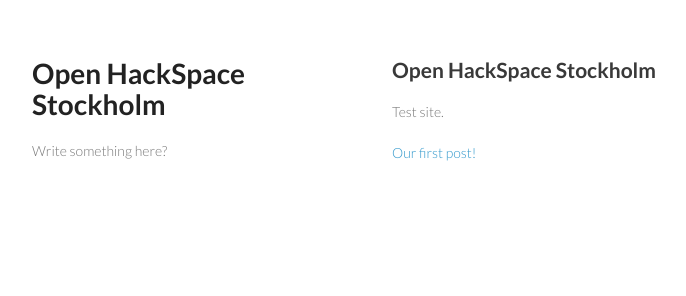
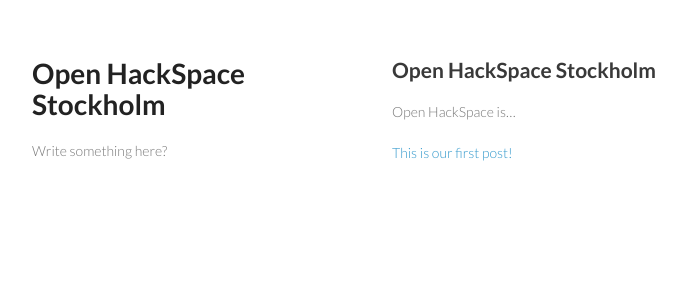
Before and after one commit to openhackspace/openhackspace.github.com, a Jekyll site: the page built from index.md, in a window 1280 px wide. Shown: the top 296 px of the page, without its empty margins (178-864 px from the left). Built offline with Jekyll 4.4.1, drawn with Linux system fonts in a browser that asks for light colours.

Commit message:
- Fixed layout etc

```diff
--- a/index.html
+++ b/_layouts/mainpage.html
@@ -14,9 +14,7 @@
         <!-- <p class="view"><a href="https://github.com/openhackspace">View My GitHub Profile</a></p> -->
       </header>
       <section>
-        <h2>Open HackSpace Stockholm</h2>
-        <p>Test site.</p>
-        <p><a href="2013/01/22/foo.html">Our first post!</a></p>
+        {{ content }}
       </section>
       <footer>
         <p><small>Hosted on GitHub Pages &mdash; Theme by <a href="https://github.com/orderedlist">orderedlist</a></small></p>
--- /dev/null
+++ b/index.md
@@ -0,0 +1,9 @@
+---
+layout: mainpage
+---
+
+## Open HackSpace Stockholm
+
+Open HackSpace is...
+
+[This is our first post!](2013/01/22/index.html)
```
Also changed, not shown: foo.md (deleted, +0 -9 lines), _posts/2013-01-22-index.md (renamed from _posts/2013-01-22-foo.md), 1 other file.
